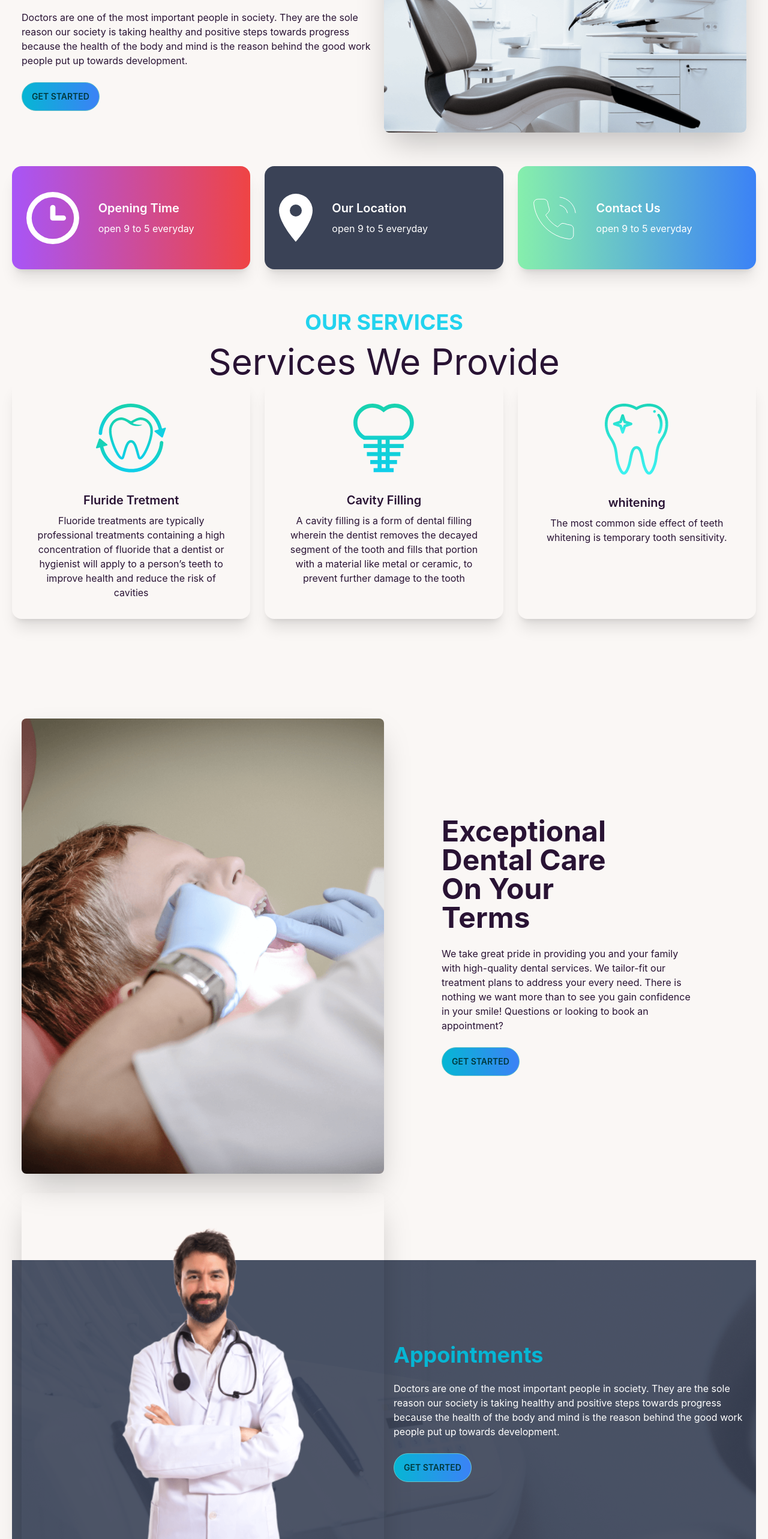
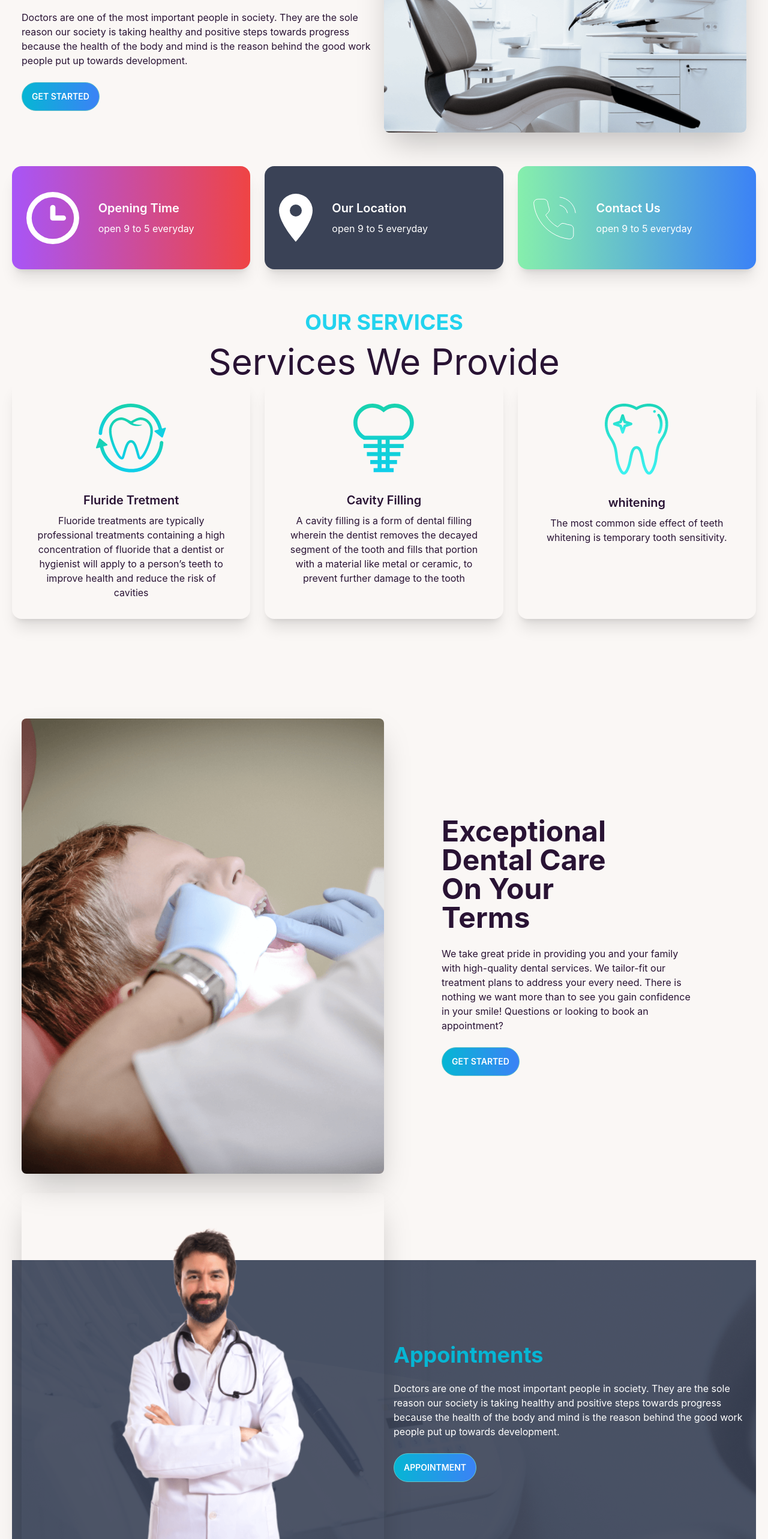
Before and after one commit to AsifAhmedSahil/doctors-appointment-full-stack-client, a React (Create React App) app: page / in a window 1280 px wide. Shown: the part 220-2786 px from the top of the page at 60% size. Built offline with nearby package versions, Linux system fonts and the light colour scheme.

Commit message:
custom button add

```diff
--- a/src/Pages/Home/Appointments/Appointments.js
+++ b/src/Pages/Home/Appointments/Appointments.js
@@ -1,6 +1,7 @@
 import React from 'react'
 import doctor from "../../../assets/images/doctor.png"
 import appointment from "../../../assets/images/appointment.png"
+import PrimaryButton from '../../../components/PrimaryButton'
 
 const Appointments = () => {
   return (
@@ -10,7 +11,7 @@ const Appointments = () => {
     <div>
       <h1 className="text-4xl font-bold text-cyan-500 ">Appointments</h1>
       <p className="py-6 text-white">Doctors are one of the most important people in society. They are the sole reason our society is taking healthy and positive steps towards progress because the health of the body and mind is the reason behind the good work people put up towards development.</p>
-      <button className="btn btn-primary bg-gradient-to-r from-cyan-500 to-blue-500">Get Started</button>
+      <PrimaryButton>Appointment</PrimaryButton>
     </div>
   </div>
 </section>
--- a/src/Pages/Home/Bannar/Bannar.js
+++ b/src/Pages/Home/Bannar/Bannar.js
@@ -1,5 +1,6 @@
 import React from 'react'
 import chair from '../../../assets/images/chair.png'
+import PrimaryButton from '../../../components/PrimaryButton'
 
 const Bannar = () => {
   return (
@@ -9,7 +10,7 @@ const Bannar = () => {
     <div>
       <h1 className="text-5xl font-bold">Your New Smile Starts Here!</h1>
       <p className="py-6">Doctors are one of the most important people in society. They are the sole reason our society is taking healthy and positive steps towards progress because the health of the body and mind is the reason behind the good work people put up towards development.</p>
-      <button className="btn btn-primary bg-gradient-to-r from-cyan-500 to-blue-500">Get Started</button>
+      <PrimaryButton>Get Started</PrimaryButton>
     </div>
   </div>
 </div>
--- a/src/Pages/Home/Features/Features.js
+++ b/src/Pages/Home/Features/Features.js
@@ -1,5 +1,6 @@
 import React from 'react'
 import treatment from "../../../assets/images/treatment.png"
+import PrimaryButton from '../../../components/PrimaryButton'
 
 const Features = () => {
   return (
@@ -9,7 +10,7 @@ const Features = () => {
     <div className='mx-20'>
       <h1 className="text-5xl font-bold w-3/4 ">Exceptional Dental Care On Your Terms</h1>
       <p className="py-6">We take great pride in providing you and your family with high-quality dental services. We tailor-fit our treatment plans to address your every need. There is nothing we want more than to see you gain confidence in your smile! Questions or looking to book an appointment?</p>
-      <button className="btn btn-primary bg-gradient-to-r from-cyan-500 to-blue-500">Get Started</button>
+      <PrimaryButton>Get Started</PrimaryButton>
     </div>
   </div>
 </div>
--- /dev/null
+++ b/src/components/PrimaryButton.js
@@ -0,0 +1,9 @@
+import React from 'react'
+
+const PrimaryButton = ({children}) => {
+  return (
+    <button className="btn text-white btn-primary bg-gradient-to-r from-cyan-500 to-blue-500">{children}</button>
+  )
+}
+
+export default PrimaryButton
```
